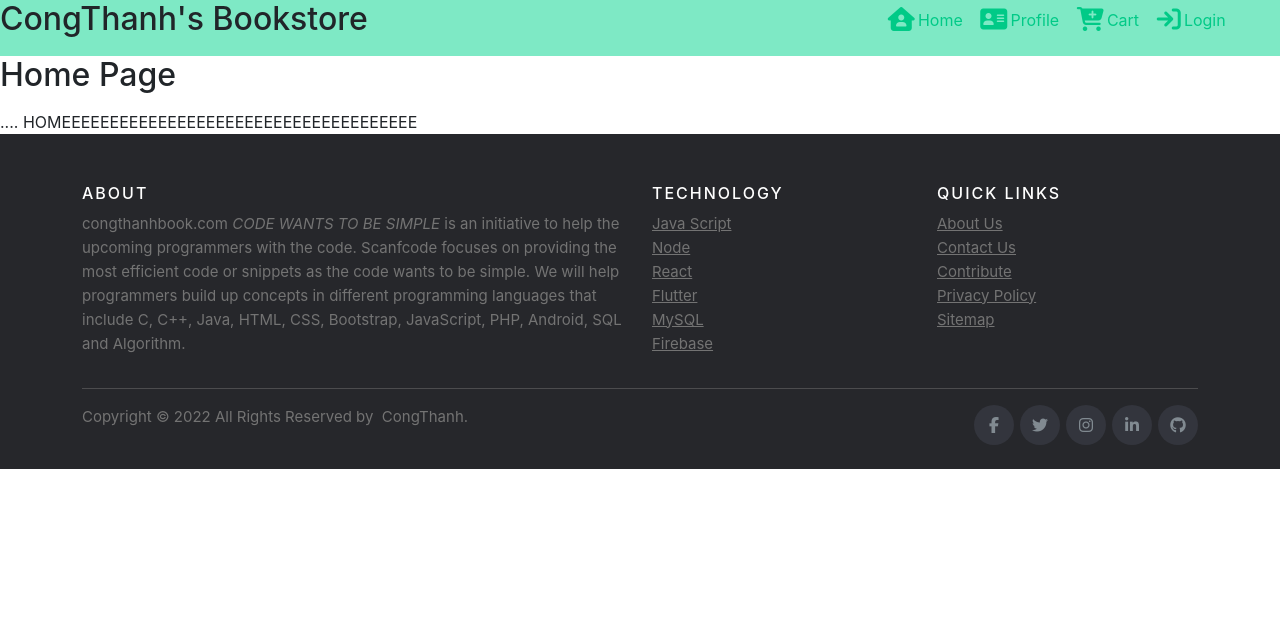
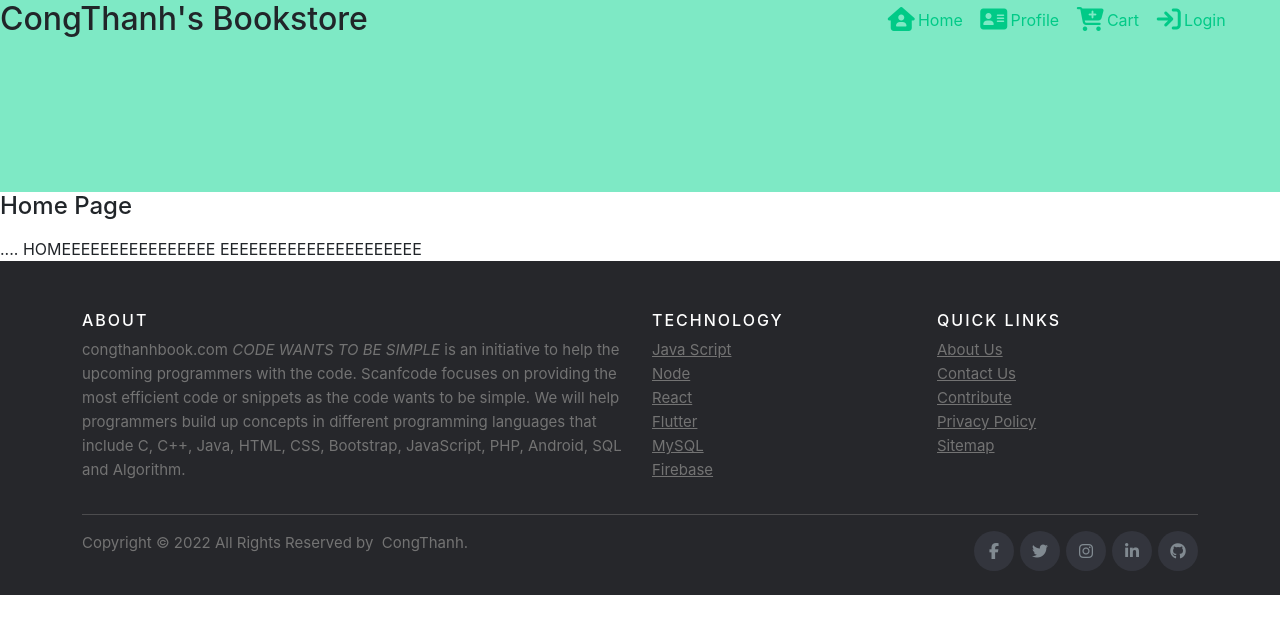
Before and after one commit to pdcthanh112/CongThanh-s-Bookstore, a React (Create React App) app in the folder frontend/: page / in a window 1280 px wide. Shown: the top 634 px of the page. Built offline with nearby package versions, Linux system fonts and the light colour scheme; no server answers.

Commit message:
17/03/2022

```diff
--- a/frontend/package.json
+++ b/frontend/package.json
@@ -17,6 +17,7 @@
     "bootstrap": "^5.1.3",
     "firebase": "^9.6.8",
     "font-awesome": "^4.7.0",
+    "query-string": "^7.1.1",
     "react": "^17.0.2",
     "react-firebaseui": "^6.0.0",
     "react-google-login": "^5.2.2",
--- /dev/null
+++ b/frontend/src/api/adminApi/bookApi.js
@@ -0,0 +1,13 @@
+import axiosClient from "../axiosClient";
+
+const bookApi = {
+    getAll: (params) => {
+        axiosClient.get('/user/book', { params })          //có thể truyền header được luôn....  params, header: {key:value....}, sửa được baseUrl luôn
+    },
+
+    getById: (id) => {
+        axiosClient.get(`/user/book/${id}`)
+    },
+}
+
+export default bookApi;
--- a/frontend/src/api/axiosClient.js
+++ b/frontend/src/api/axiosClient.js
@@ -1,6 +1,7 @@
-import axios from 'axios'
-import queryString from 'query-string'
+import axios from 'axios';
+import queryString from 'query-string';
 
+// Set up default config for http requests here
 const axiosClient = axios.create({
   baseURL: process.env.REACT_APP_API_URL,
   headers: {
@@ -10,14 +11,14 @@ const axiosClient = axios.create({
 });
 
 axiosClient.interceptors.request.use(async (config) => {
-    //Handle token here ...
+  // Handle token here ...
   return config;
 });
 
 axiosClient.interceptors.response.use((response) => {
-    if (response && response.data) {
-        return response.data;
-    }
+//   if (response && response.data) {
+//     return response;
+//   }
 
   return response;
 }, (error) => {
--- a/frontend/src/components/core/Home.jsx
+++ b/frontend/src/components/core/Home.jsx
@@ -1,11 +1,32 @@
-import React from 'react'
+import React, { useState, useEffect } from 'react';
 import Layout from '../../pages/Layout';
+import bookApi from '../../api/adminApi/bookApi';
 
 const Home = () => {
+
+  const [listBook, setListBook] = useState([]);
+
+  useEffect(() => {
+    const fetchListBook = async () => {
+      try {
+        // const params = {
+        //   _page: 1,
+        //   _limit: 10,
+        // }
+        const response = await bookApi.getAll();
+        setListBook(response)
+      } catch (error) {
+        console.log('asfhoasnasohgfoasidshfoadso');
+      }
+    }
+    fetchListBook();
+  }, [])
+
   return (
     <Layout title='Home Page' description="">
-....
-HOMEEEEEEEEEEEEEEEEEEEEEEEEEEEEEEEEEEEEE
+      ....
+      HOMEEEEEEEEEEEEEEEE {listBook}EEEEEEEEEEEEEEEEEEEEE
+
     </Layout>
 
   )
--- a/frontend/src/components/header/header.scss
+++ b/frontend/src/components/header/header.scss
@@ -1,6 +1,7 @@
 .header {
     display: flex;
     background-color: rgb(126, 233, 197);
+    height: 12rem;
 }
 
 // .top {
--- a/frontend/src/components/navbar/Navbar.jsx
+++ b/frontend/src/components/navbar/Navbar.jsx
@@ -1,6 +1,5 @@
 import React from "react";
 import { Link } from "react-router-dom";
-import { FontAwesomeIcon } from "@fortawesome/react-fontawesome";
 import "./navbar.scss";
 
 const Navbar = () => {
--- a/frontend/src/pages/Layout.jsx
+++ b/frontend/src/pages/Layout.jsx
@@ -7,7 +7,7 @@ const Layout = ({ title = "Title", description = "Description", className, child
         <div>
             <Header/>
             <div className="jumbotron">
-                <h2>{title}</h2>
+                <h4>{title}</h4>
                 <p className="lead">{description}</p>
             </div>
             <div className={className}>{children}</div>
```
Also changed, not shown: frontend/src/api/adminApi/categoryApi.js (added), frontend/src/api/adminApi/subCategory.js (added), frontend/src/api/userApi/bookApi.js (added), frontend/src/api/userApi/categoryApi.js (added), frontend/src/api/userApi/subCategory.js (added), 2 other files (tests, documents, lock files or other folders). Lines whose indentation alone changed are shown as unchanged.
